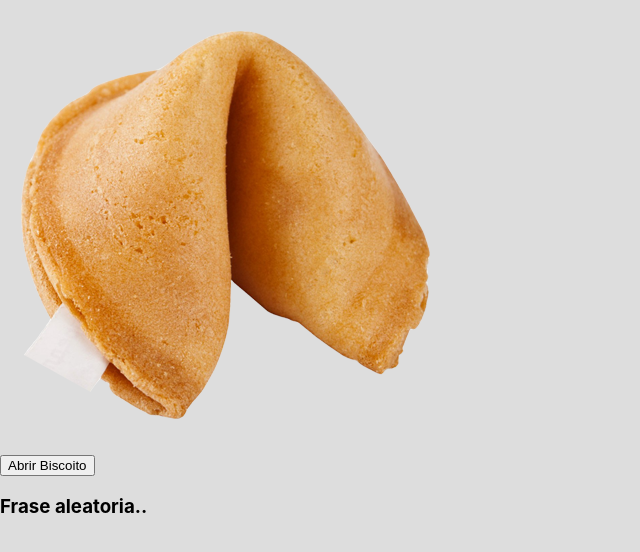
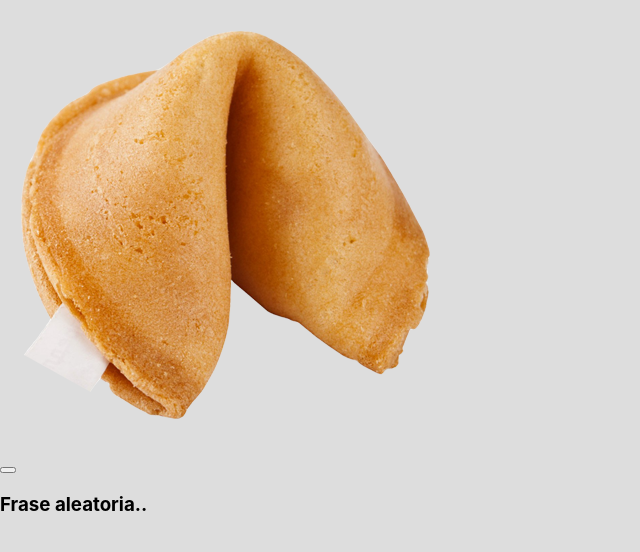
Before and after one commit to ThalysonOliveira/Biscoito-Da-Sorte, a React (Create React App) app: page / in a window 1280 px wide. Shown: the top 552 px of the page, without its empty margins (0-640 px from the left). Built offline with nearby package versions, Linux system fonts and the light colour scheme.

Commit message:
Passado nome do botao via props

```diff
--- a/src/components/Botao.js
+++ b/src/components/Botao.js
@@ -4,7 +4,7 @@ class Botao extends Component{
     render(){
         return(
             <div>
-                <button>Abrir Biscoito</button>
+                <button>{this.props.nome}</button>
                 <h3 className='textoFrase'>Frase aleatoria..</h3>
             </div>
         )
```
